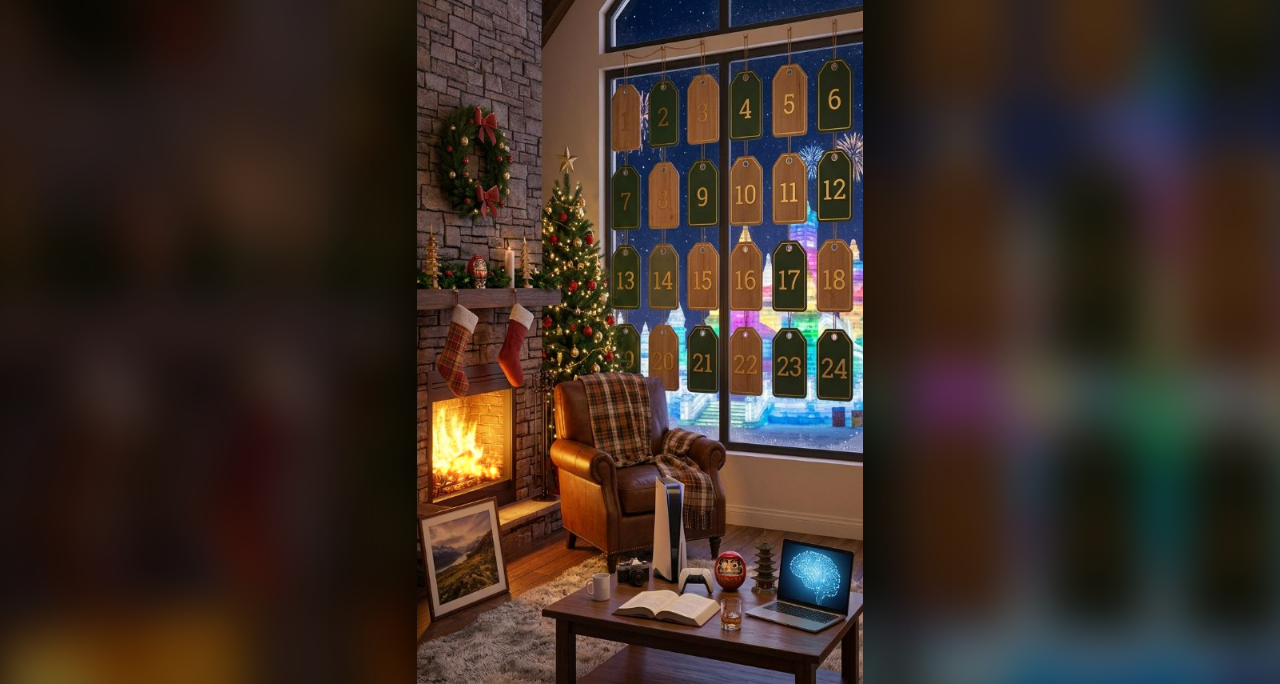
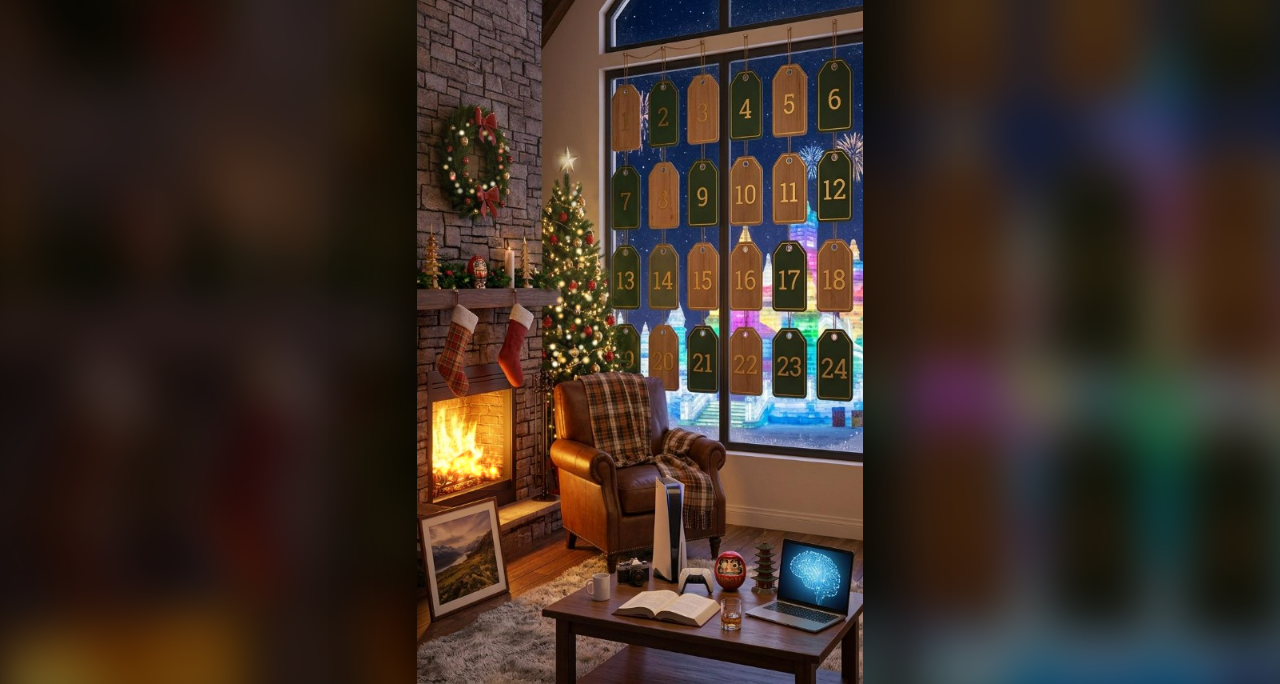
Before and after one commit to Dan-huber/sidney-advent-2026, a plain HTML site: page index.html in a window 1280 px wide. Shown: the part 116-800 px from the top of the page. Drawn offline with Linux system fonts and the light colour scheme.

Commit message:
Add twinkling lights to Christmas tree and wreath
Co-Authored-By: Claude Opus 5.5 <noreply@anthropic.com>

```diff
--- a/index.html
+++ b/index.html
@@ -34,6 +34,14 @@ h1{margin:0;font-weight:normal;font-size:6.4cqw;line-height:1.1;color:#ffe0a2;te
 /* warmer Lichtschein auf Raum und Boden */
 #glow{position:absolute;inset:0;pointer-events:none;mix-blend-mode:soft-light;
  background:radial-gradient(ellipse 42% 30% at 12% 70%,#ff8a2a,transparent 70%);animation:flick 1.7s infinite}
+/* Lichterketten an Baum und Kranz */
+#lights{position:absolute;inset:0;pointer-events:none}
+.lt{position:absolute;width:1.5cqw;aspect-ratio:1;border-radius:50%;transform:translate(-50%,-50%);mix-blend-mode:screen;
+ background:radial-gradient(circle,#fff 0,var(--c) 30%,color-mix(in srgb,var(--c) 35%,transparent) 55%,transparent 72%);
+ animation:tw var(--d) ease-in-out var(--o) infinite alternate}
+@keyframes tw{0%{opacity:.12;transform:translate(-50%,-50%) scale(.7)}100%{opacity:1;transform:translate(-50%,-50%) scale(1.15)}}
+.halo{position:absolute;border-radius:50%;transform:translate(-50%,-50%);mix-blend-mode:screen;animation:breathe 3s ease-in-out infinite alternate}
+@keyframes breathe{from{opacity:.45}to{opacity:.9}}
 @keyframes flick{0%{opacity:.55}18%{opacity:.8}33%{opacity:.6}52%{opacity:.95}70%{opacity:.65}86%{opacity:.85}100%{opacity:.55}}
 /* Anhänger: unsichtbare Fläche über dem gemalten Anhänger */
 .door{position:absolute;padding:0;border:0;background:none;font:inherit;color:inherit;cursor:pointer;perspective:400px}
@@ -72,7 +80,7 @@ figcaption{margin-top:14px;font-size:1.25rem;color:#ffe0a2}
 <body>
 <div id="stage">
  <header><h1>Sidneys Adventskalender</h1><p id="sub"></p></header>
- <div id="glow"></div><canvas id="fire"></canvas>
+ <div id="glow"></div><canvas id="fire"></canvas><div id="lights"></div>
 </div>
 <div id="toast"></div>
 <div id="modal"><button id="x" aria-label="Schließen">✕</button><button class="nav" id="prev">‹</button><button class="nav" id="next">›</button>
@@ -127,6 +135,20 @@ if(test){document.body.classList.add('test-mode');const t=document.createElement
  const q=new URLSearchParams(location.search);if(q.has('day')){sim=+q.get('day');$('#tr').value=sim;$('#tv').textContent=sim;
   if(q.has('open'))for(let n=1;n<=sim;n++)if(n<sim)opened.add(n)}}
 render();setInterval(render,60000);document.addEventListener('visibilitychange',render);
+// Lichter an Baum und Kranz (Positionen in Bild-px 558×1000)
+{const L=$('#lights'),R=(a,b)=>a+Math.random()*(b-a),C=['#ffe6a0','#ffd27a','#fff3d0','#ffb347'],CW=['#ffe6a0','#ff6b5a','#ffd27a','#fff3d0'];
+ const dot=(x,y,c,s=1)=>{const e=document.createElement('i');e.className='lt';
+  Object.assign(e.style,{left:x/5.58+'%',top:y/10+'%',width:1.5*s+'cqw'});
+  e.style.setProperty('--c',c);e.style.setProperty('--d',R(.8,2.2)+'s');e.style.setProperty('--o',-R(0,3)+'s');L.append(e)};
+ const halo=(x,y,w,h,c)=>{const e=document.createElement('i');e.className='halo';
+  Object.assign(e.style,{left:x/5.58+'%',top:y/10+'%',width:w/5.58+'%',height:h/10+'%',background:`radial-gradient(closest-side,${c},transparent)`});L.append(e)};
+ halo(198,480,150,300,'#ffc86a40');halo(72,345,130,150,'#ffcf7a30');halo(188,346,40,40,'#fff2b8aa');
+ // Baum: Dreieck Spitze (188,368), unten y 610 von x 158 bis 240 – Lichter in Girlanden-Reihen
+ for(let y=378;y<605;y+=11){const t=(y-368)/242,hw=t*44,cx=196+t*4;
+  for(let k=0,n=Math.max(1,Math.round(hw/9));k<n;k++)dot(cx-hw*.92+(2*hw*.92)*(k+R(.2,.8))/n,y+R(-4,4),C[Math.random()*4|0],R(.8,1.2))}
+ // Kranz: Ring um (72,345)
+ for(let i=0;i<22;i++){const a=i/22*Math.PI*2+R(-.08,.08),r=R(.8,1.05);dot(72+Math.cos(a)*38*r,345+Math.sin(a)*44*r,CW[i%4],R(.8,1.1))}
+ dot(188,346,'#fff6c8',3.2)}
 // Kaminfeuer: aufsteigende Flammen-Partikel
 const fc=$('#fire'),fx=fc.getContext('2d');let FW,FH;
 function fsize(){const r=devicePixelRatio||1;FW=fc.clientWidth;FH=fc.clientHeight;fc.width=FW*r;fc.height=FH*r;fx.setTransform(r,0,0,r,0,0)}
```
